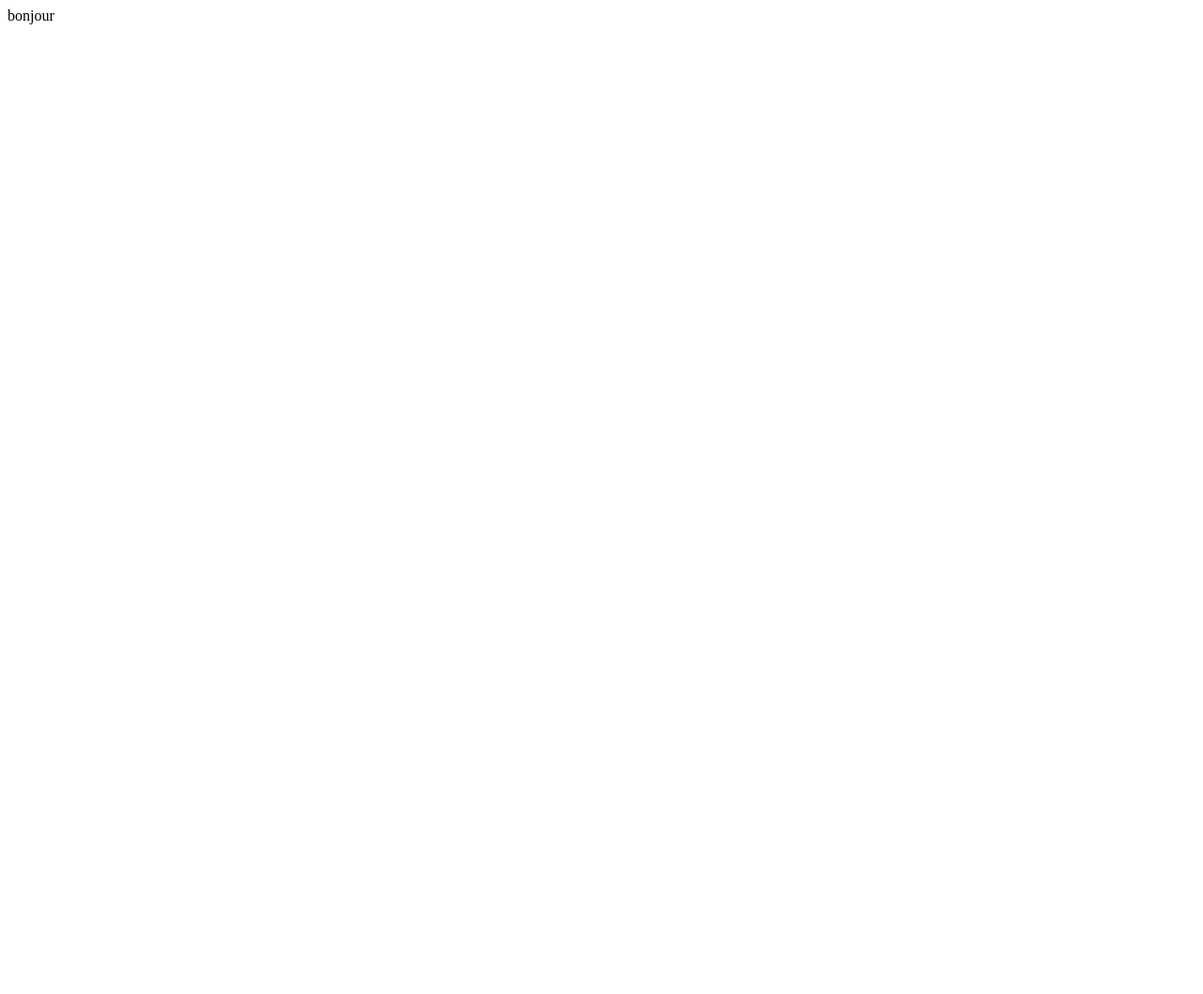
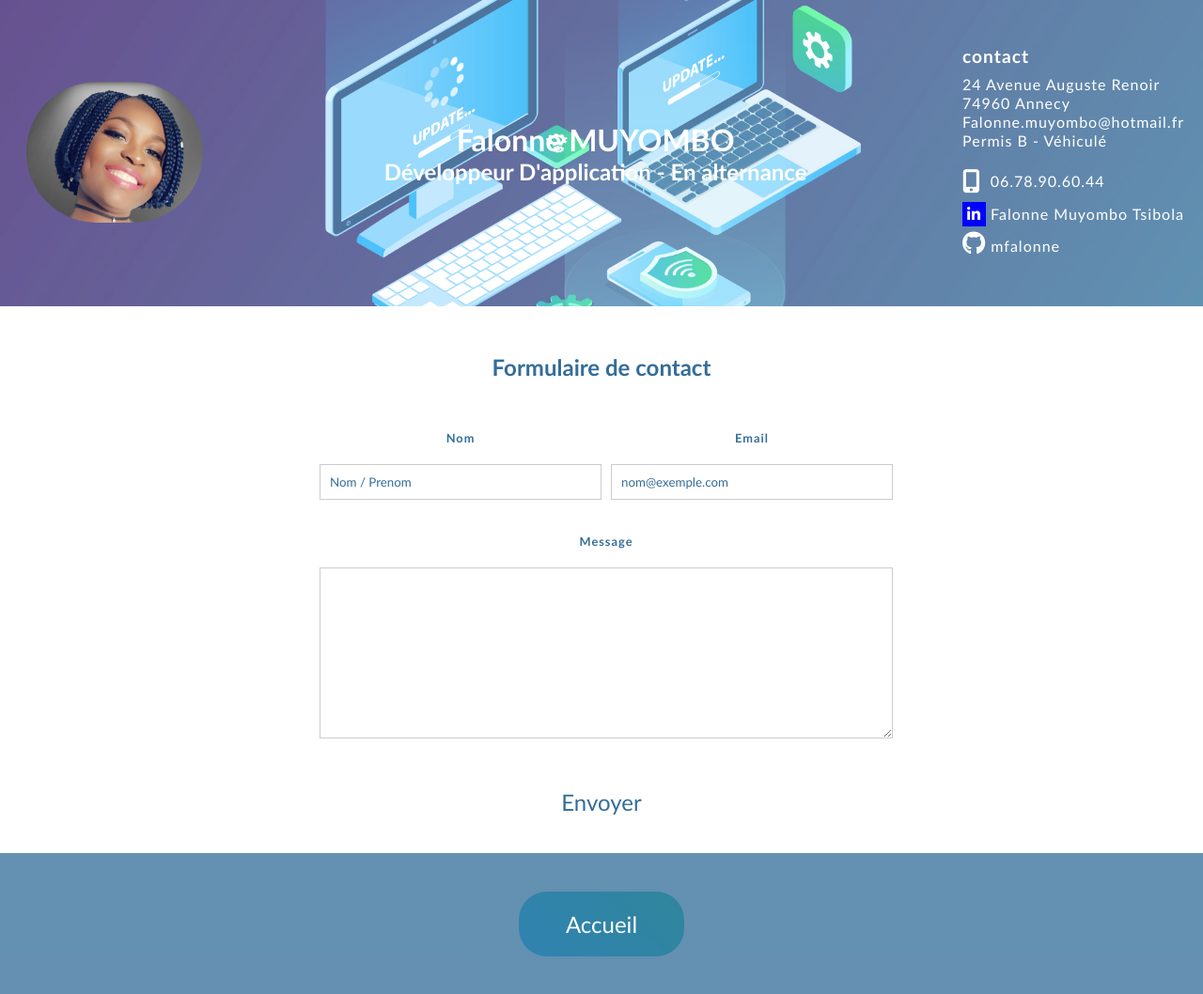
Before and after one commit to mfalonne/Mon_CV, a plain HTML site: page form.html in a window 1280 px wide. Shown: the whole page at 94% size. Before the commit the page ends 800 px from the top, so only its background shows below. Drawn offline with Linux system fonts and the light colour scheme.

Commit message:
form page finish

```diff
--- /dev/null
+++ b/form.css
@@ -0,0 +1,48 @@
+.formulaire__contenair {
+    color: rgb(52,109,153);
+}
+.formulaire__info {
+    text-align: center;
+    margin-top: 50px;
+}
+.formulaire{
+   text-align: center;
+   padding: 20px 0;
+}
+.form__grid{
+    display: grid;
+    grid-template-columns: 50% 50%;
+    grid-template-rows: 100px 224px;
+    grid-template-areas:
+    "input1 input2"
+    "textarea textarea";
+    gap: 10px;
+    width: 50%;
+    margin: 30px auto;
+    max-width: 600px;
+}
+
+.messages{
+    grid-area: textarea;
+}
+label {
+    font-weight: 600;
+    font-size: 0.8rem;
+    letter-spacing: 1px;
+}
+
+input[type="text"],input[type="email"], textarea {
+    width: 100%;
+    margin: 20px 0 40px;
+    border: 1px solid #ccc;
+    padding: 10px;
+    transition: 0.2s;
+}
+input[type="text"]:focus,
+input[type="email"]:focus,
+textarea:focus {
+    border: 2px solid skyblue;
+}
+input[type="submit"], input::placeholder {
+    color: rgb(52,109,153);
+}
--- a/form.html
+++ b/form.html
@@ -1 +1,106 @@
-bonjour
+<!DOCTYPE html>
+<html lang="fr">
+  <head>
+    <meta charset="UTF-8" />
+    <meta http-equiv="X-UA-Compatible" content="IE=edge" />
+    <meta name="viewport" content="width=device-width, initial-scale=1.0" />
+    <title>Formulaire_de_contact
+    </title>
+    <link
+      rel="stylesheet"
+      href="https://cdnjs.cloudflare.com/ajax/libs/font-awesome/6.4.0/css/all.min.css"
+      integrity="sha512-iecdLmaskl7CVkqkXNQ/ZH/XLlvWZOJyj7Yy7tcenmpD1ypASozpmT/E0iPtmFIB46ZmdtAc9eNBvH0H/ZpiBw=="
+      crossorigin="anonymous"
+      referrerpolicy="no-referrer"
+    />
+    <link rel="stylesheet" href="style.css" />
+    <link rel="stylesheet" href="form.css">
+  </head>
+  <body>
+    <header class="header__container">
+      <div>
+        <img
+          src="./images/The-Importance-of-Patches-and-Updates.jpg"
+          alt="image_header"
+          class="image__header"
+        />
+      </div>
+      <div class="container">
+        <div class="image">
+          <img src="./images/ma_photo.png" alt="photo_falonneMuyombo" />
+        </div>
+        <div class="cvTitre">
+          <h1>Falonne MUYOMBO</h1>
+          <h2>Développeur D'application - En alternance</h2>
+        </div>
+        <div class="contact__info">
+          <h4>contact</h4>
+          <div class="mes__info">
+            <div class="infos">
+              24 Avenue Auguste Renoir
+              <br />
+              74960 Annecy
+              <br />
+              Falonne.muyombo@hotmail.fr
+              <br />
+              Permis B - Véhiculé
+            </div>
+            <div class="mobile">
+              <i class="fa-solid fa-mobile-screen-button"></i>
+              <p>06.78.90.60.44</p>
+            </div>
+            <div class="linkdin">
+              <a
+                href="https://www.linkedin.com/in/falonne-muyombo-tshibola/"
+                target="_blank"
+              >
+                <i class="fa-brands fa-linkedin-in"></i>
+                Falonne Muyombo Tsibola
+              </a>
+            </div>
+            <div class="git">
+              <a href="https://github.com/mfalonne" target="_blank">
+                <i class="fa-brands fa-github"></i>
+                mfalonne
+              </a>
+            </div>
+          </div>
+        </div>
+      </div>
+    </header>
+    <div class="formulaire__contenair">
+        <h2 class="formulaire__info">Formulaire de contact</h2>
+        <form class="formulaire">
+            <div class="form__grid">
+                <div class="nom">
+                    <label for="nom">Nom </label>
+                    <input type="text" name="nom" id="nom" placeholder="Nom / Prenom" required>
+                </div>
+                <div class="mail">
+                    <label for="mail">Email </label>
+                    <input type="email" name="mail" id="mail" placeholder="nom@exemple.com" required>
+                </div>
+                <!-- <div class="object">
+                    <label for="object">Object: </label>
+                    <select name="object" id="object">
+                        <option>Choisissez un object</option>
+                        <option>Offre d'emploie CDD/CDI</option>
+                        <option>Offre d'emploie en apprentissage</option>
+                        <option>Autres</option>
+                    </select>
+                </div> -->
+                <div class="messages">
+                    <label for="message">Message </label>
+                    <textarea name="message" id="message" cols="30" rows="10"></textarea>
+                </div>
+            </div>
+            <input type="submit" class="button" value="Envoyer">
+        </form>
+    </div>
+    <footer class="footer__container">
+        <div class="accueil">
+            <button class="button"><a href="index.html">Accueil</a></button>
+        </div>
+    </footer>
+  </body>
+</html>
--- a/style.css
+++ b/style.css
@@ -4,6 +4,7 @@
     box-sizing: border-box;
     font-family: 'Trebuchet Ms', sans-serif;
     list-style: none;
+    outline: none;
 }
 html {
     scroll-behavior: smooth;
@@ -25,7 +26,7 @@ li{
     position: absolute;
     left: 0;
     top: 0;
-    opacity: 0.9;
+    opacity: 0.7;
     height: 100%;
     width: 100%;
     object-fit: cover;
@@ -158,15 +159,15 @@ a {
     align-items: center;
     justify-content: center;
     height: 150px;
-    background-color: rgb(52,109,153);
+    background-color: rgba(52, 109, 153, 0.761);
 }
-.contact {
+/* .contact {
     display: flex;
     align-items: center;
     justify-content: center;
     width: 100%;
-}
-button {
+} */
+.button {
     position: relative;
     border: 0;
     background: transparent;
@@ -179,7 +180,7 @@ button {
     transition: all 0.2s;
 
 }
-button::after{
+.button::after{
     content: '';
     width: 400px;
     height: 400px;
@@ -191,11 +192,11 @@ button::after{
     transition: all 0.5s;
 
 }
-button:hover::after {
+.button:hover::after {
     transform: rotate(150deg);
 }
 
-button:hover {
+.button:hover {
     transform: translate(0, -6px);
     box-shadow: 10px -10px 25px 0 rgba(143, 67, 248, 0.25), -10px 10px 25px 0px rgba(39, 200, 255, 0.25);
 }
```
Also changed, not shown: index.html (+1 -1 lines).
